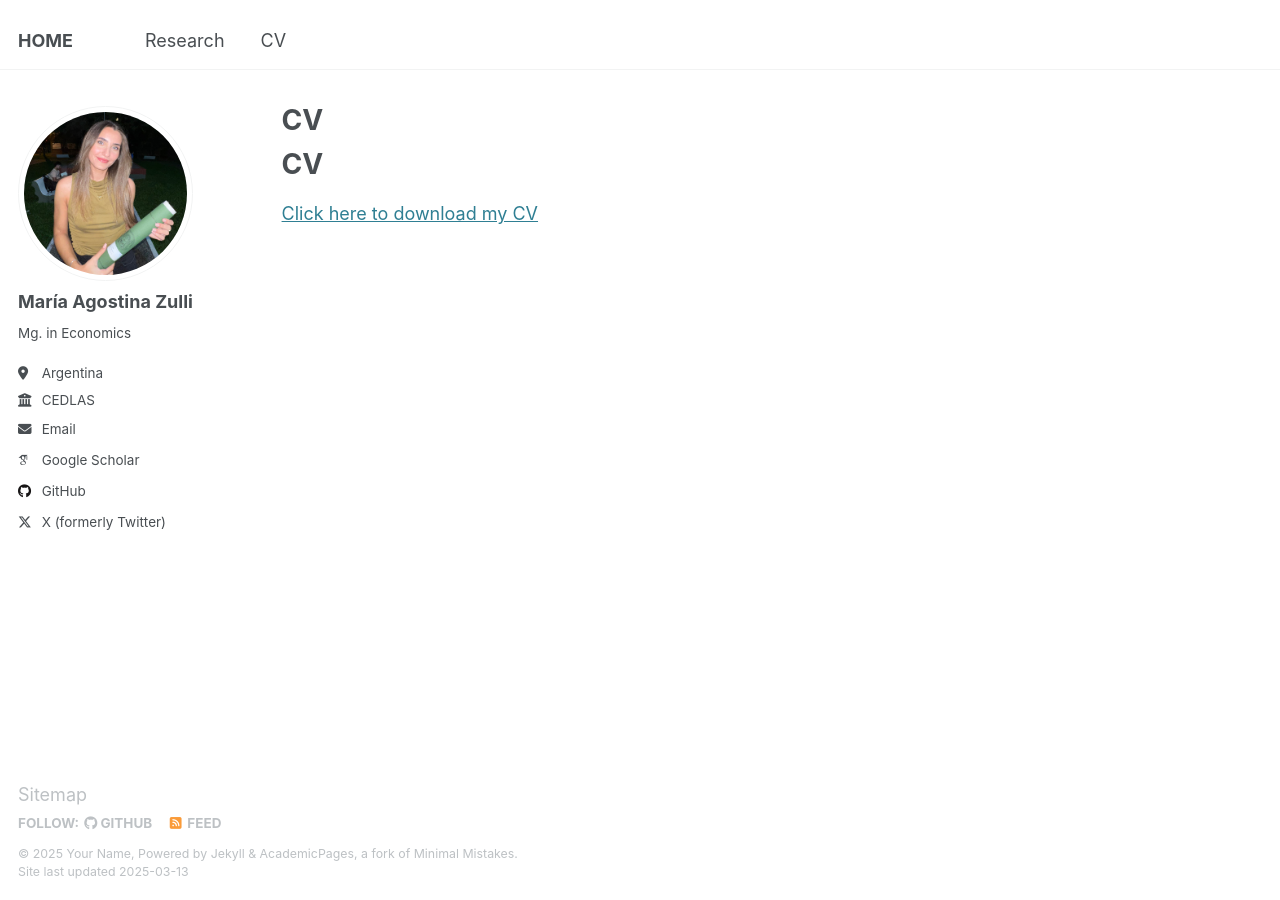
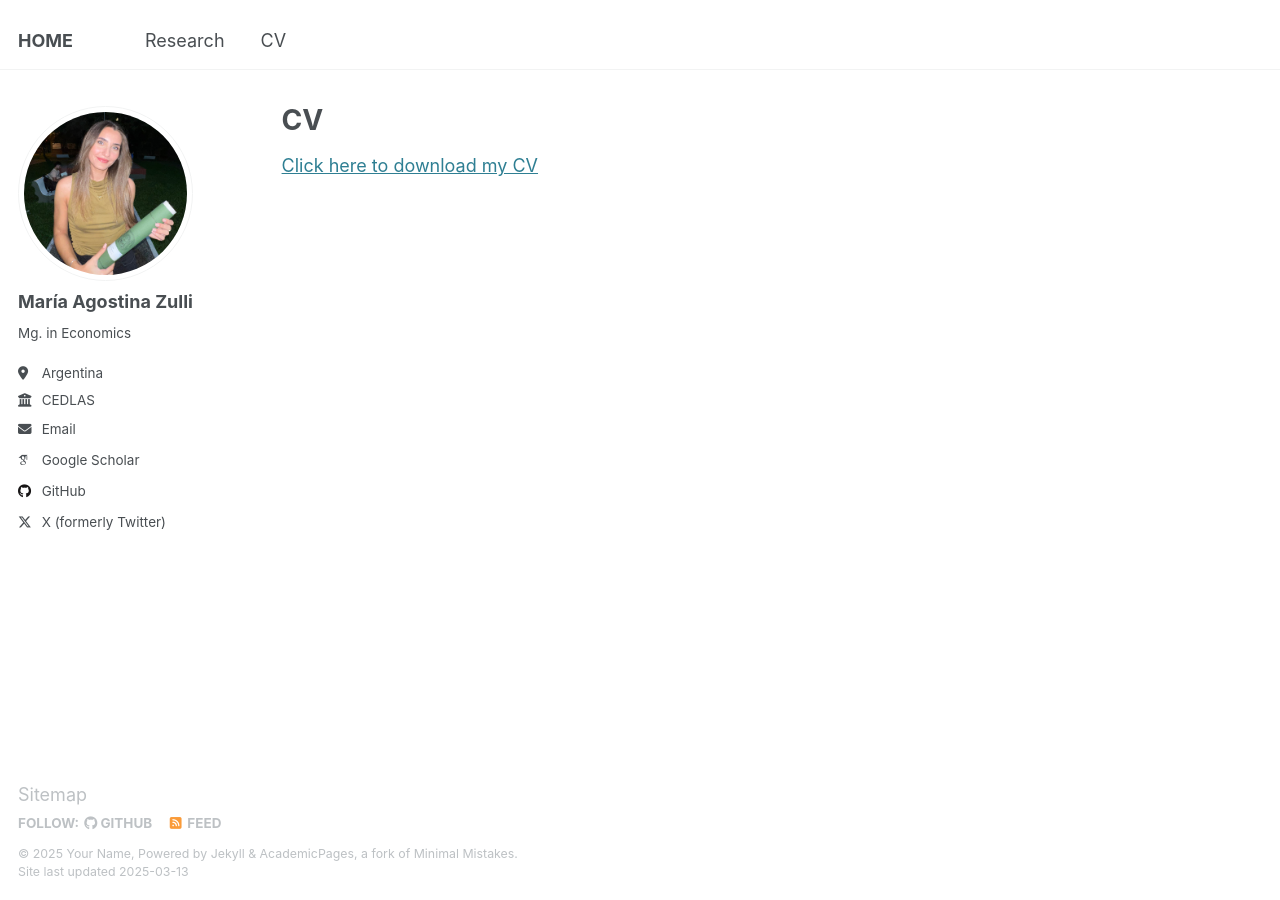
Before and after one commit to agoszulli/agoszulli.github.io, a Jekyll site: the page built from _pages/cv.md, in a window 1280 px wide. Built offline with Jekyll 4.4.1, drawn with Linux system fonts in a browser that asks for light colours; some web fonts are replaced.

```diff
--- a/_pages/cv.md
+++ b/_pages/cv.md
@@ -5,6 +5,4 @@ permalink: /cv/
 author_profile: true
 ---
 
-# CV
-
-[Click here to download my CV](assets/files/RESUME_M_AGOSTINA_ZULLI.pdf)
+[Click here to download my CV](files/RESUME_M_AGOSTINA_ZULLI.pdf)
```
